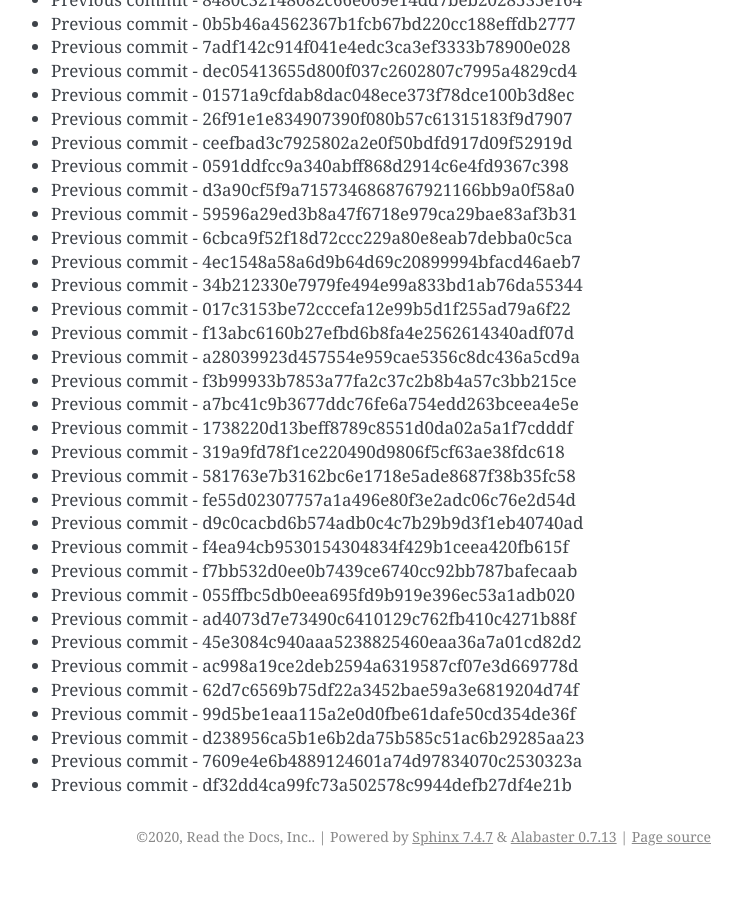
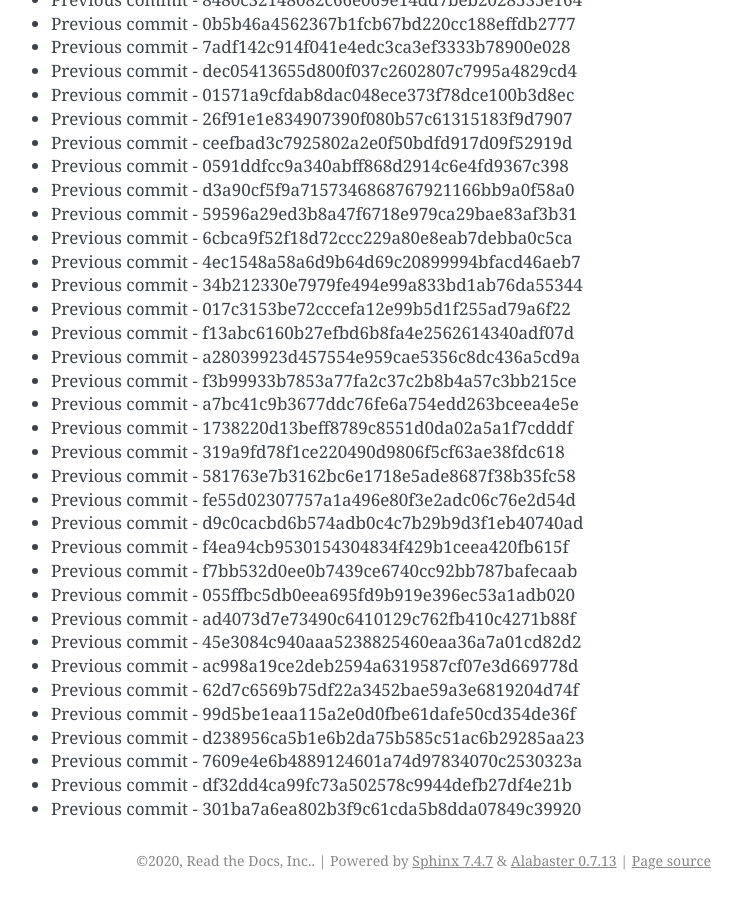
Before and after one commit to readthedocs/rtd-git-stresstest, a Sphinx documentation site: the page built from docs/updates.rst, in a window 1280 px wide and 900 px high, scrolled down 60957 px. Shown: the whole window, without its empty margins (399-1141 px from the left). Built offline with Sphinx 7.4.7, drawn with Linux system fonts in a browser that asks for light colours; before the commit the page ends 61833 px from its top, so only the background shows below that.

Commit message:
Generating commit from previous: 301ba7a6ea802b3f9c61cda5b8dda07849c39920

```diff
--- a/docs/updates.rst
+++ b/docs/updates.rst
@@ -2593,3 +2593,4 @@ It can be tested for any performance characteristics.
 * Previous commit - d238956ca5b1e6b2da75b585c51ac6b29285aa23
 * Previous commit - 7609e4e6b4889124601a74d97834070c2530323a
 * Previous commit - df32dd4ca99fc73a502578c9944defb27df4e21b
+* Previous commit - 301ba7a6ea802b3f9c61cda5b8dda07849c39920
```
